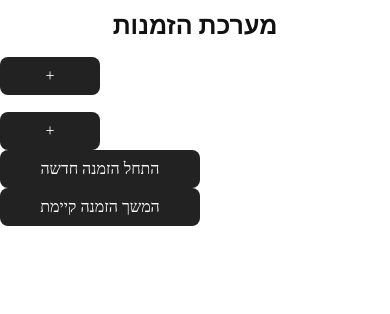
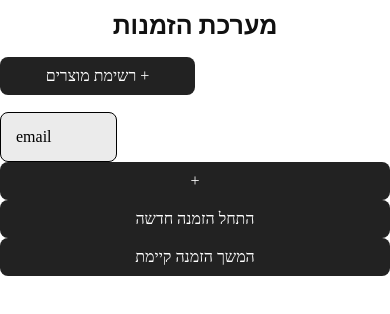
Before and after one commit to ShaharMizrachi/Order-Management-mobileApp, a React Native app: screen / in a window 390 px wide. Shown: the top 314 px of the page. Built offline with nearby package versions, Linux system fonts and the light colour scheme.

Commit message:
custom input and buttons components

```diff
--- a/App.tsx
+++ b/App.tsx
@@ -32,7 +32,9 @@ const styles = StyleSheet.create({
     backgroundColor: "#FFFFFF",
     flex: 1,
     direction: 'rtl',
-    overflow: 'scroll'
+    // overflow: 'scroll'
+    height: "100%",
+
   }
 });
 
--- a/src/components/locales/He.tsx
+++ b/src/components/locales/He.tsx
@@ -6,6 +6,8 @@ const He = {
   strat_new_order: "התחל הזמנה חדשה",
   continue_exist_order: "המשך הזמנה קיימת",
   oredr_history: "היסטוריית הזמנות",
+  products_list: "רשימת מוצרים",
+  coustomers_list: "רשימת לקוחות",
   apple: 'תפוח',   // Apple
   banana: 'בננה',  // Banana
   strawberry: 'תות', // Strawberry
--- a/src/components/ui/System_Button.tsx
+++ b/src/components/ui/System_Button.tsx
@@ -1,22 +1,9 @@
 import { Button, Pressable, ScrollView, StyleSheet, Text, TextInput, View } from 'react-native';
 import { fontFamilies } from '../constants/fonts';
 
-const System_Button = ({ buttonWidth, text, functionUsed }: { buttonWidth: number, text: string, functionUsed: () => void }) => {
+const System_Button = ({ text, functionUsed }: { text: string, functionUsed: () => void }) => {
 
-    const styles = StyleSheet.create({
-        buttonPrsss: {
-            backgroundColor: '#222222',
-            maxWidth: buttonWidth,
-            maxHeight: 100,
-            paddingHorizontal: 20,
-            paddingVertical: 10,
-            alignItems: 'center',
-            justifyContent: 'center',
-            borderRadius: 8,
-            display: 'flex'
-        },
 
-    })
 
     return (
         <>
@@ -29,13 +16,31 @@ const System_Button = ({ buttonWidth, text, functionUsed }: { buttonWidth: numbe
 
 }
 
+
+
+
+const styles = StyleSheet.create({
+    buttonPrsss: {
+        backgroundColor: '#222222',
+        maxWidth: '100%',
+        maxHeight: 100,
+        paddingHorizontal: 20,
+        paddingVertical: 10,
+        alignItems: 'center',
+        justifyContent: 'center',
+        borderRadius: 8,
+        display: 'flex'
+    },
+
+})
+
 const extraStyle = StyleSheet.create({
     text: {
         fontFamily: fontFamilies.inter.SemiBold,
         color: '#FFFFFF',
         fontSize: 16,
 
-    }
+    },
 })
 
 export default System_Button
--- /dev/null
+++ b/src/components/ui/System_TextInput.tsx
@@ -0,0 +1,46 @@
+import React, { useCallback, useEffect, useId, useState } from 'react';
+import { TextInput, StyleSheet, View } from 'react-native';
+import { fontFamilies } from '../constants/fonts';
+
+
+const System_TextInput = ({ onChangeFunc, textValueState, placeHolder, keyboardType }:
+    { onChangeFunc: (text?: string) => void, textValueState: string, placeHolder?: string, keyboardType?: string }) => {
+
+
+
+    return (
+        <>
+            <TextInput
+                style={[
+                    styles.defaultStyle,
+                ]}
+                placeholder={placeHolder}
+                value={textValueState}
+                onChangeText={onChangeFunc}
+            // keyboardType=
+
+            />
+        </>
+    )
+}
+
+const styles = StyleSheet.create({
+    defaultStyle: {
+        width: '100%',
+        padding: 15,
+        borderRadius: 8,
+        fontFamily: fontFamilies.inter.medium,
+        fontSize: 16,
+        backgroundColor: '#EBEBEB',
+        color: '#000',
+        borderWidth: 1,
+        borderColor: 'black',
+        display: 'flex',
+        borderStyle: 'solid',
+    },
+    errorStyle: {
+        borderColor: '#EE4444',
+    },
+});
+
+export default System_TextInput
--- a/src/screens/main.tsx
+++ b/src/screens/main.tsx
@@ -9,10 +9,15 @@ import { RootState } from '../redux/store';
 import { setAllProducts } from '../redux/types/productsSlice';
 import { setAllCustomers } from '../redux/types/customersSlice';
 import System_Button from '../components/ui/System_Button';
+import System_TextInput from '../components/ui/System_TextInput';
 
 
 const Main: React.FC = () => {
     const [newProduct, setNewProduct] = useState<Product>();
+    const [newCustomer, setNewnewCustomer] = useState<Customer>();
+    const [testt, setTest] = useState("")
+
+
     const [showList, setShowList] = useState({
         showAllProducts: false,
         showAllCustomers: false
@@ -54,11 +59,14 @@ const Main: React.FC = () => {
     };
 
 
-    const inputOnChange = (event: any, inputType: string) => {
-        console.log(event.nativeEvent.text)
+    const inputOnChange = (myText: any, inputType: string) => {
+
+
+        console.log(myText)
         console.log('====================================');
         console.log(inputType);
         console.log('====================================');
+        setTest(myText)
     }
 
 
@@ -70,12 +78,16 @@ const Main: React.FC = () => {
 
 
     return (
-        <View>
+        <View style={styles.pageContainer}>
             <View style={styles.titleMainView}><Text style={styles.title_text} >{He.order_system}</Text></View>
             <View style={styles.list_input_container}>
                 <View>
+
                     <TextInput onChange={(text) => inputOnChange(text, "newproductFiled")} />
-                    <System_Button buttonWidth={100} text={showList.showAllProducts ? "-" : "+"} functionUsed={() => toggleList('showAllProducts')} />
+                    <View style={[styles.buttons_container]}>
+
+                        <System_Button text={showList.showAllProducts ? "-    " + `${He.products_list}` : "+    " + `${He.products_list}`} functionUsed={() => toggleList('showAllProducts')} /></View>
+
                     {showList.showAllProducts && (
                         <ScrollView style={styles.listProductsContainer}>
                             {allProducts.map((fruit: Product) => (
@@ -85,8 +97,11 @@ const Main: React.FC = () => {
                     )}
                 </View>
                 <View>
-                    <TextInput onChange={(text) => inputOnChange(text, "newCustomerFiled")} />
-                    <System_Button buttonWidth={100} text={showList.showAllCustomers ? "-" : "+"} functionUsed={() => toggleList('showAllCustomers')} />
+                    {/* ///////////// */}
+                    <TextInput onChange={(text) => inputOnChange(text, "newCustomerFiled")} value={newCustomer?.name ?? ''} />
+                    <View style={{ width: "30%" }}><System_TextInput onChangeFunc={(text) => inputOnChange(text, "newCustomerFiled")} textValueState={testt} placeHolder='email ' /></View>
+                    {/* ///////////// */}
+                    <System_Button text={showList.showAllCustomers ? "-" : "+"} functionUsed={() => toggleList('showAllCustomers')} />
                     {showList.showAllCustomers && (
                         <ScrollView>
                             {allCustomers.map((customer: Customer) =>
@@ -98,19 +113,21 @@ const Main: React.FC = () => {
                     )}
                 </View>
             </View>
-            <View style={styles.buttons_container}>
-                <View><System_Button buttonWidth={200} text={He.strat_new_order} functionUsed={() => test()} /></View>
-                <View><System_Button buttonWidth={200} text={He.continue_exist_order} functionUsed={() => test()} /></View>
+            <View >
+                <View><System_Button text={He.strat_new_order} functionUsed={() => test()} /></View>
+                <View><System_Button text={He.continue_exist_order} functionUsed={() => test()} /></View>
             </View>
+
 
         </View>
     );
 };
 
 const styles = StyleSheet.create({
-    generalDesign: {
-        backgroundColor: "#D6EFD8",
-        flex: 1
+    pageContainer: {
+        flex: 1,
+
+        minHeight: "100%"
     },
     titleMainView: {
         display: 'flex',
@@ -126,7 +143,12 @@ const styles = StyleSheet.create({
     },
     list_input_container: {},
     listProductsContainer: {},
-    buttons_container: {}
+    buttons_container: {
+        width: "50%",
+        display: 'flex',
+        justifyContent: 'center'
+
+    }
 });
 
 export default Main;
```
